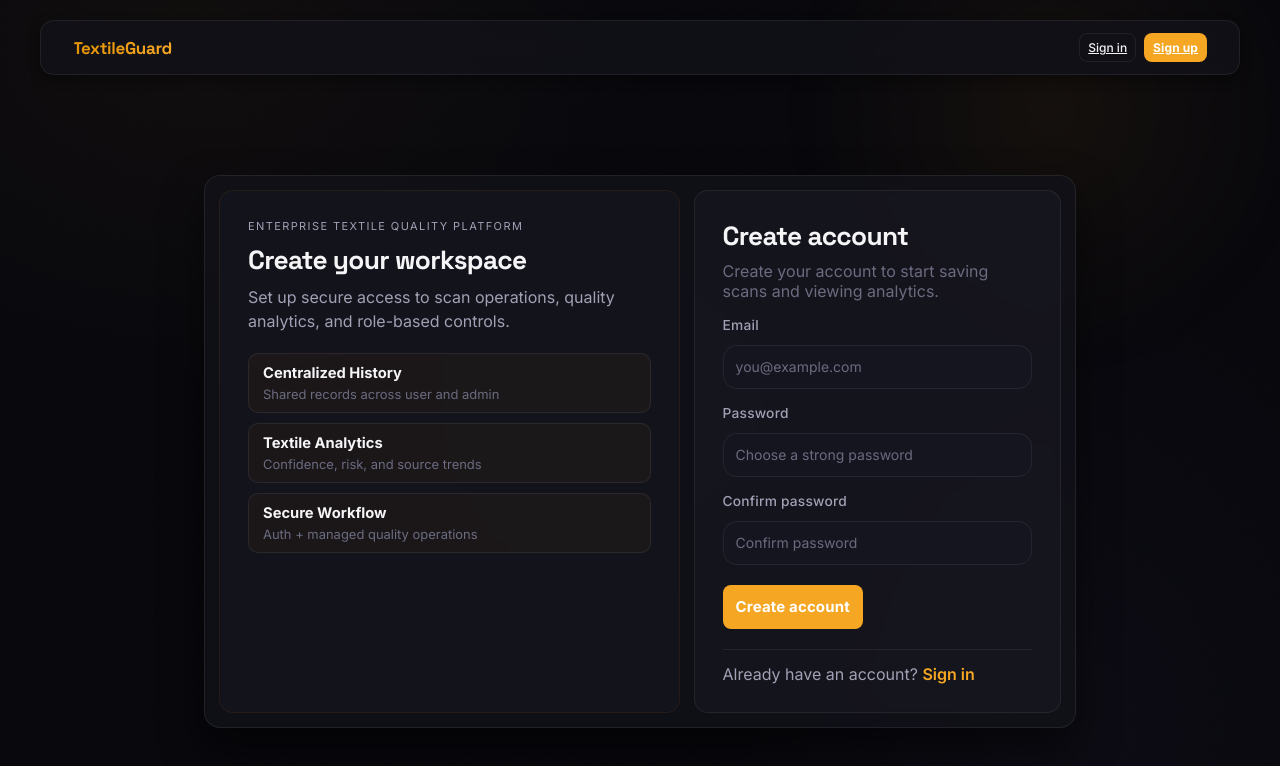
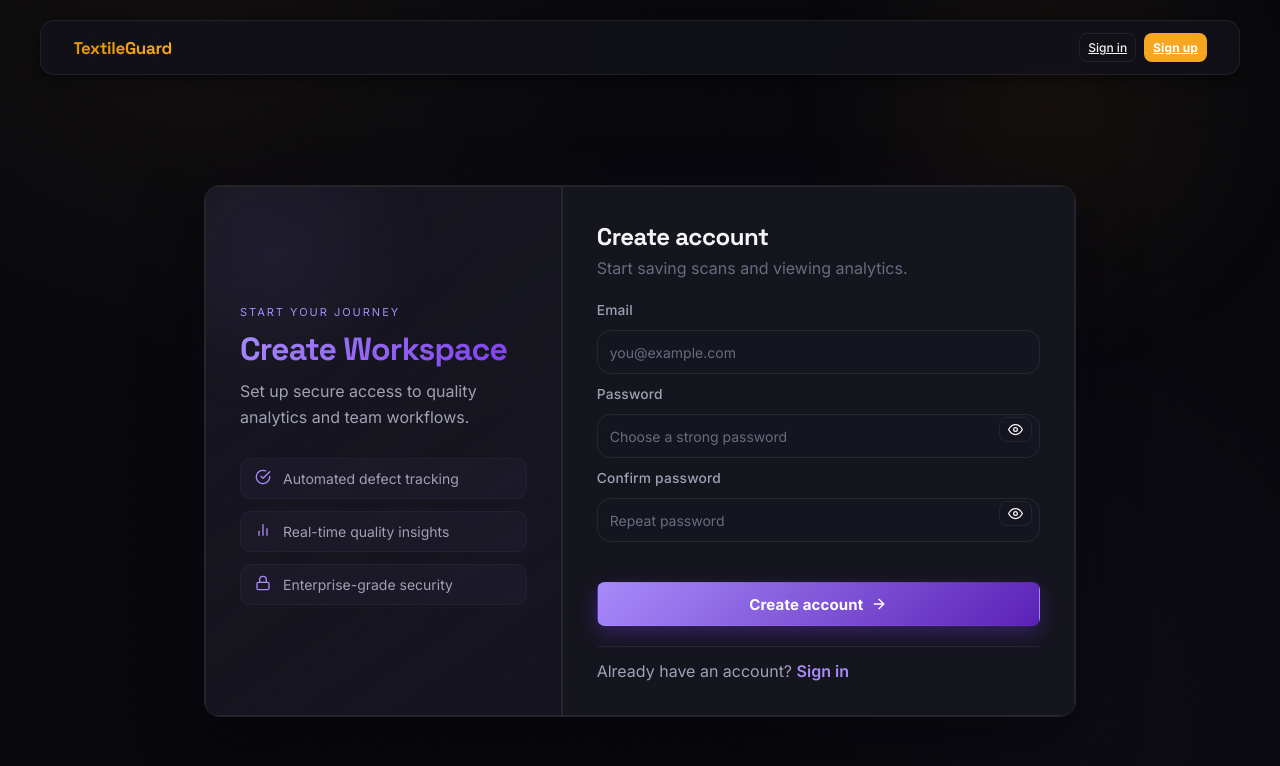
Before and after one commit to Krishna201i/Textile-Pattern-Defect-Detection-System, a React (Vite) app in the folder frontend/: page /signup in a window 1280 px wide. Shown: the top 766 px of the page. Built offline with nearby package versions, Linux system fonts and the light colour scheme; no server answers.

Commit message:
feat: Implement a new signup page with email, password, and confirmation fields, including form validation and UI elements.

```diff
--- a/frontend/src/pages/SignupPage.jsx
+++ b/frontend/src/pages/SignupPage.jsx
@@ -1,6 +1,7 @@
 import React, { useState } from 'react';
 import { useNavigate, Link } from 'react-router-dom';
 import { signUp } from '../authService';
+import { FiShield, FiBarChart2, FiLock, FiEye, FiEyeOff, FiArrowRight, FiCheckCircle } from 'react-icons/fi';
 
 export default function SignupPage({ onSignup }) {
   const [email, setEmail] = useState('');
@@ -8,6 +9,8 @@ export default function SignupPage({ onSignup }) {
   const [confirm, setConfirm] = useState('');
   const [loading, setLoading] = useState(false);
   const [error, setError] = useState(null);
+  const [showPassword, setShowPassword] = useState(false);
+  const [showConfirm, setShowConfirm] = useState(false);
   const navigate = useNavigate();
 
   const handleSubmit = async (e) => {
@@ -29,62 +32,134 @@ export default function SignupPage({ onSignup }) {
   };
 
   return (
-    <div className="auth-page modern auth-page-pro auth-login-redesign">
-      <div className="auth-card modern-card auth-login-card auth-signup-card">
-        <div className="auth-login-hero">
-          <p className="auth-eyebrow">Enterprise Textile Quality Platform</p>
-          <h2 className="auth-hero-title">Create your workspace</h2>
-          <p className="auth-hero-copy">
-            Set up secure access to scan operations, quality analytics, and role-based controls.
-          </p>
+    <div className="auth-page modern auth-page-pro fade-in">
+      <div className="auth-card modern-card auth-card-pro" style={{
+        boxShadow: "0 20px 60px rgba(0,0,0,0.5), 0 0 80px rgba(167,139,250,0.04)"
+      }}>
+        <div className="auth-split">
+          {/* Left: Brand / Hero Side (Purple variant for Signup) */}
+          <div className="auth-side auth-side-illustration auth-side-pro" style={{
+            background: "linear-gradient(145deg, rgba(26,26,36,0.7), rgba(167,139,250,0.04))",
+            position: "relative",
+            overflow: "hidden"
+          }}>
+            {/* Decorative glow orb */}
+            <div style={{
+              position: "absolute",
+              top: "-60px",
+              left: "-60px",
+              width: "250px",
+              height: "250px",
+              borderRadius: "50%",
+              background: "radial-gradient(circle, rgba(167,139,250,0.1), transparent 70%)",
+              filter: "blur(40px)",
+              pointerEvents: "none"
+            }} />
 
-          <div className="auth-hero-metrics">
-            <div className="auth-hero-metric">
-              <strong>Centralized History</strong>
-              <span>Shared records across user and admin</span>
+            <div className="brand auth-brand-pro" style={{ position: "relative", zIndex: 1 }}>
+              <p className="auth-eyebrow" style={{ letterSpacing: "2px", color: "var(--purple)" }}>Start Your Journey</p>
+              <h3 className="auth-brand-title" style={{
+                fontSize: "32px",
+                background: "linear-gradient(135deg, #A78BFA, #7C3AED)",
+                WebkitBackgroundClip: "text",
+                WebkitTextFillColor: "transparent",
+                backgroundClip: "text"
+              }}>Create Workspace</h3>
+              <p style={{ lineHeight: "1.6", marginTop: "10px" }}>Set up secure access to quality analytics and team workflows.</p>
             </div>
-            <div className="auth-hero-metric">
-              <strong>Textile Analytics</strong>
-              <span>Confidence, risk, and source trends</span>
+
+            <div style={{
+              marginTop: "28px",
+              display: "grid",
+              gap: "12px",
+              position: "relative",
+              zIndex: 1
+            }}>
+              {[
+                { icon: <FiCheckCircle size={16} />, text: "Automated defect tracking" },
+                { icon: <FiBarChart2 size={16} />, text: "Real-time quality insights" },
+                { icon: <FiLock size={16} />, text: "Enterprise-grade security" }
+              ].map((item, i) => (
+                <div key={i} style={{
+                  display: "flex",
+                  alignItems: "center",
+                  gap: "12px",
+                  padding: "10px 14px",
+                  borderRadius: "var(--radius-sm)",
+                  background: "rgba(167,139,250,0.04)",
+                  border: "1px solid rgba(167,139,250,0.06)",
+                  color: "var(--text-secondary)",
+                  fontSize: "14px",
+                  animation: `fadeInUp 0.4s ease ${0.2 + i * 0.1}s forwards`,
+                  opacity: 0
+                }}>
+                  <span style={{ color: "var(--purple)" }}>{item.icon}</span>
+                  {item.text}
                 </div>
-            <div className="auth-hero-metric">
-              <strong>Secure Workflow</strong>
-              <span>Auth + managed quality operations</span>
-            </div>
+              ))}
             </div>
           </div>
 
-        <div className="auth-login-form-panel auth-signup-form-panel">
-          <h3>Create account</h3>
-          <p className="muted">Create your account to start saving scans and viewing analytics.</p>
+          {/* Right: Form Side */}
+          <div className="auth-side auth-side-form">
+            <h2 style={{
+              fontFamily: '"Space Grotesk", system-ui, sans-serif',
+              fontSize: "24px",
+              fontWeight: 700,
+              letterSpacing: "-0.02em"
+            }}>Create account</h2>
+            <p className="muted" style={{ marginTop: "4px" }}>Start saving scans and viewing analytics.</p>
 
-          <form onSubmit={handleSubmit}>
+            <form onSubmit={handleSubmit} style={{ marginTop: "24px" }}>
               <div className="auth-field">
                 <label>Email</label>
                 <input type="email" value={email} onChange={(e) => setEmail(e.target.value)} required placeholder="you@example.com" />
               </div>
 
               <div className="auth-field">
-              <label className="auth-label-spaced">Password</label>
-              <input type="password" value={password} onChange={(e) => setPassword(e.target.value)} required placeholder="Choose a strong password" />
+                <label>Password</label>
+                <div className="password-field-wrap">
+                  <input type={showPassword ? 'text' : 'password'} value={password} onChange={(e) => setPassword(e.target.value)} required placeholder="Choose a strong password" />
+                  <button type="button" className="btn btn-sm btn-outline password-toggle"
+                    onClick={() => setShowPassword(s => !s)}
+                    style={{ display: "flex", alignItems: "center", padding: "4px 8px" }}>
+                    {showPassword ? <FiEyeOff size={15} /> : <FiEye size={15} />}
+                  </button>
+                </div>
               </div>
 
               <div className="auth-field">
-              <label className="auth-label-spaced">Confirm password</label>
-              <input type="password" value={confirm} onChange={(e) => setConfirm(e.target.value)} required placeholder="Confirm password" />
+                <label>Confirm password</label>
+                <div className="password-field-wrap">
+                  <input type={showConfirm ? 'text' : 'password'} value={confirm} onChange={(e) => setConfirm(e.target.value)} required placeholder="Repeat password" />
+                  <button type="button" className="btn btn-sm btn-outline password-toggle"
+                    onClick={() => setShowConfirm(s => !s)}
+                    style={{ display: "flex", alignItems: "center", padding: "4px 8px" }}>
+                    {showConfirm ? <FiEyeOff size={15} /> : <FiEye size={15} />}
+                  </button>
+                </div>
               </div>
 
-            <div className="auth-submit-row">
-              <button type="submit" className="btn btn-primary" disabled={loading}>
-                {loading ? 'Creating...' : 'Create account'}
+              <div className="auth-submit-row" style={{ marginTop: "28px" }}>
+                <button type="submit" className="btn btn-primary" disabled={loading} style={{
+                  width: "100%",
+                  display: "flex",
+                  alignItems: "center",
+                  justifyContent: "center",
+                  gap: "8px",
+                  background: "linear-gradient(135deg, var(--purple), #5B21B6)",
+                  boxShadow: "0 8px 20px rgba(124, 58, 237, 0.3)"
+                }}>
+                  {loading ? 'Creating account...' : <><span>Create account</span> <FiArrowRight size={16} /></>}
                 </button>
               </div>
 
-            {error && <div className="error auth-message">{error}</div>}
+              {error && <div className="error auth-message" style={{ animation: "fadeInUp 0.3s ease" }}>{error}</div>}
             </form>
 
             <div className="auth-footer-text">
-            Already have an account? <Link to="/login">Sign in</Link>
+              Already have an account? <Link to="/login" style={{ color: "var(--purple)" }}>Sign in</Link>
+            </div>
           </div>
         </div>
       </div>
```
Lines whose indentation alone changed are shown as unchanged.
